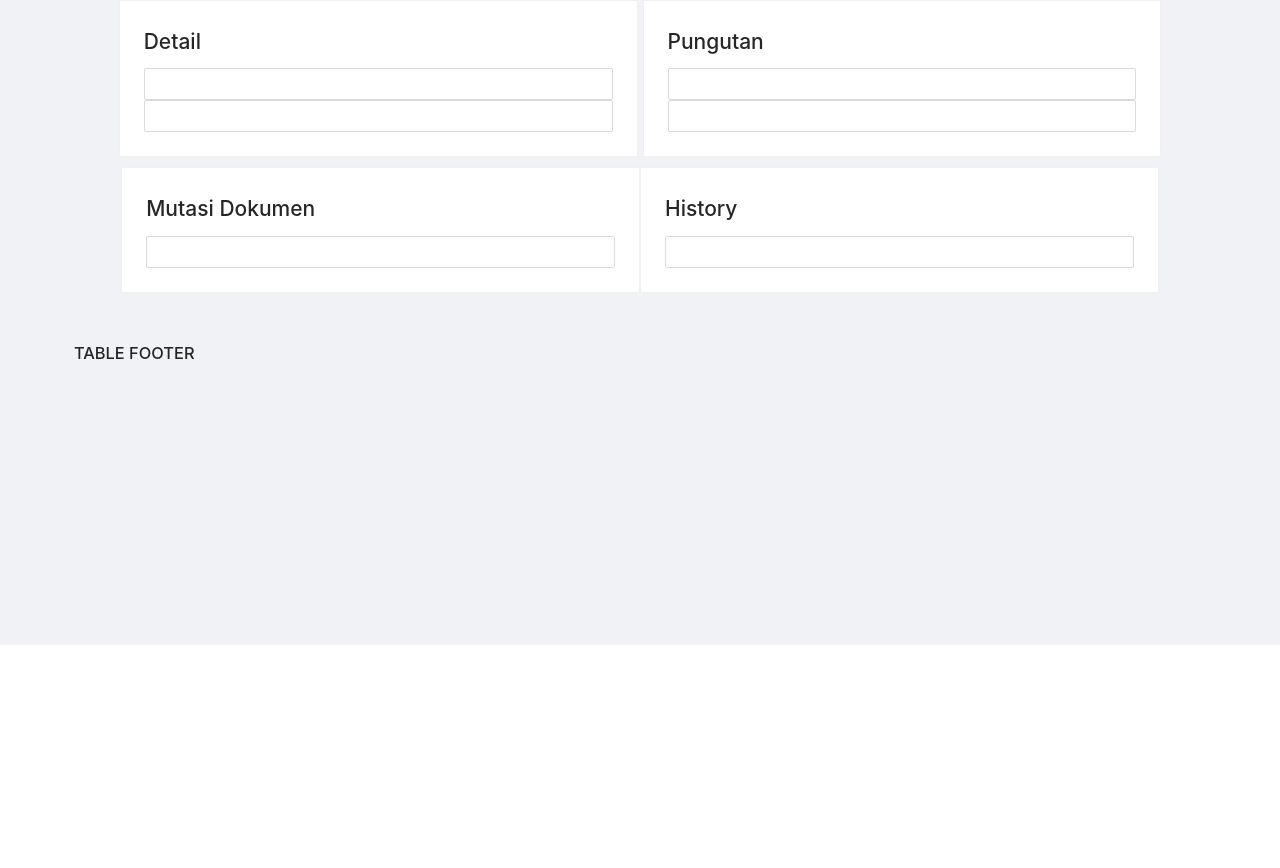
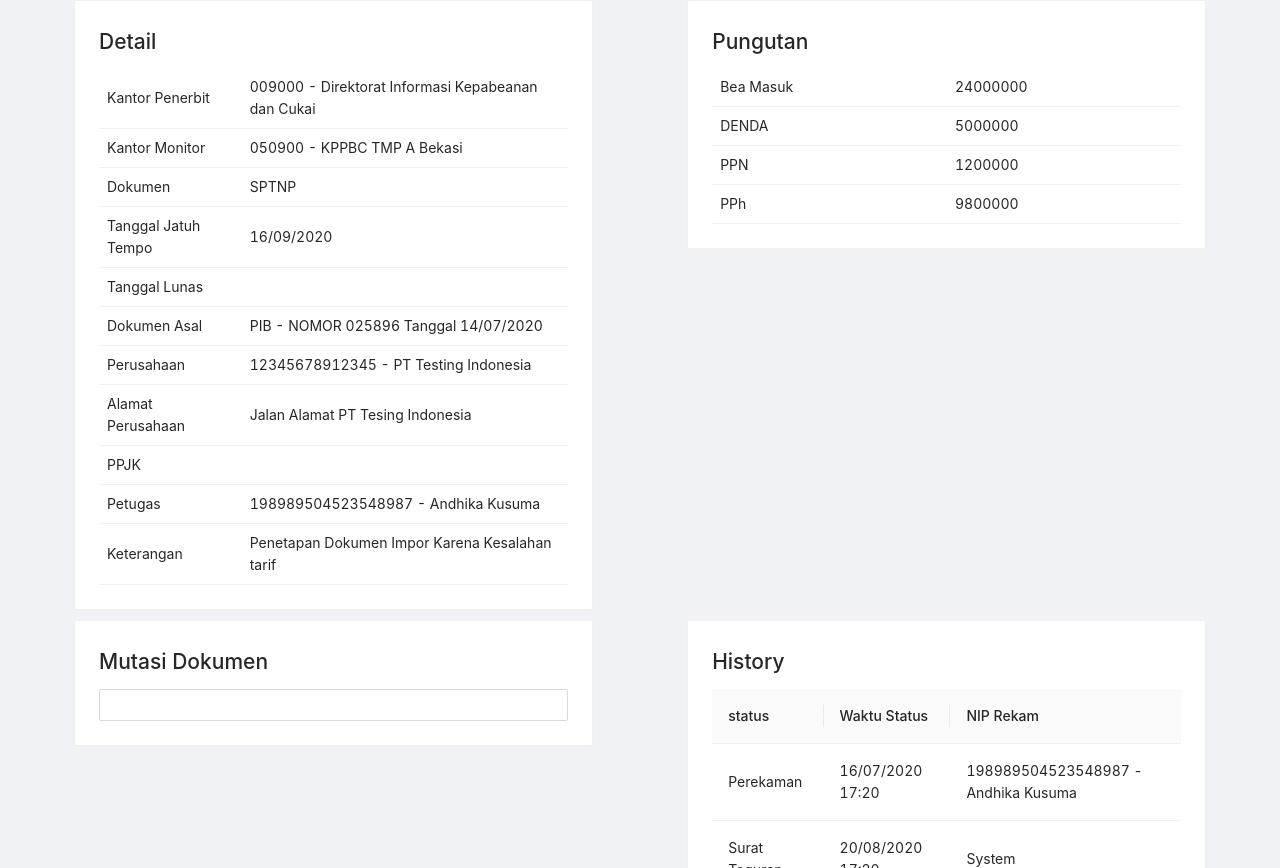
Before and after one commit to mannisar/SAPP-Beta, a React (Create React App) app: page / in a window 1280 px wide. Shown: the part 752-1620 px from the top of the page. Before the commit the page ends 1397 px from the top, so only its background shows below. Built offline with nearby package versions, Linux system fonts and the light colour scheme.

Commit message:
frame pungutan, detail timeline

```diff
--- a/src/pages/perbendaharaan/dashboard/BrowseDokumenPiutang/Detail.js
+++ b/src/pages/perbendaharaan/dashboard/BrowseDokumenPiutang/Detail.js
@@ -1,12 +1,70 @@
-import { React, Card, Input } from '../../libraries/dependencies'
+import { React, Card, Table} from '../../libraries/dependencies'
 
 
 export default function Detail() {
+    const data = [
+        {
+            judul: 'Kantor Penerbit',
+            nilai: '009000 - Direktorat Informasi Kepabeanan dan Cukai'
+        }, {
+            judul: 'Kantor Monitor',
+            nilai: '050900 - KPPBC TMP A Bekasi'
+        }, {
+            judul: 'Dokumen',
+            nilai: 'SPTNP'
+        },
+        {
+            judul: 'Tanggal Jatuh Tempo',
+            nilai: '16/09/2020'
+        },
+        {
+            judul: 'Tanggal Lunas',
+            nilai: null
+        },
+        {
+            judul: 'Dokumen Asal',
+            nilai: 'PIB - NOMOR 025896 Tanggal 14/07/2020'
+        },
+        {
+            judul: 'Perusahaan',
+            nilai: '12345678912345 - PT Testing Indonesia'
+        },
+        {
+            judul: 'Alamat Perusahaan',
+            nilai: 'Jalan Alamat PT Tesing Indonesia'
+        },
+        {
+            judul: 'PPJK',
+            nilai: null
+        },
+        {
+            judul: 'Petugas',
+            nilai: '198989504523548987 - Andhika Kusuma'
+        },
+        {
+            judul: 'Keterangan',
+            nilai: 'Penetapan Dokumen Impor Karena Kesalahan tarif'
+        }
+    ]
+
+
+
+
+    const columns = [
+        {
+            title: 'Judul',
+            dataIndex: 'judul',
+            key: 'judul',
+        }, {
+            title: 'Nilai',
+            dataIndex: 'nilai',
+            key: 'nilai',
+        }
+    ]
     return (
         <Card>
             <h2>Detail</h2>
-            <Input></Input>
-             <Input></Input>
+            <Table dataSource={data} pagination={false} showHeader={false} columns={columns} size='small'/>
         </Card>
     )
 }
--- a/src/pages/perbendaharaan/dashboard/BrowseDokumenPiutang/History.js
+++ b/src/pages/perbendaharaan/dashboard/BrowseDokumenPiutang/History.js
@@ -1,12 +1,40 @@
-import { React, Card, Input } from '../../libraries/dependencies'
+import { React, Card, Table } from '../../libraries/dependencies'
 
 
 export default function History() {
+    const data = [
+        {
+            status: 'Perekaman',
+            waktuStatus: '16/07/2020 17:20',
+            nipRekam: '198989504523548987 - Andhika Kusuma'
 
+        },
+        {
+            status: 'Surat Teguran',
+            waktuStatus: '20/08/2020 17:20',
+            nipRekam: 'System'
+
+        }
+    ]
+    const column = [
+        {
+            title: 'status',
+            dataIndex: 'status',
+            key: 'status',
+        }, {
+            title: 'Waktu Status',
+            dataIndex: 'waktuStatus',
+            key: 'waktuStatus',
+        }, {
+            title: 'NIP Rekam',
+            dataIndex: 'nipRekam',
+            key: 'nipRekam',
+        }
+    ]
     return (
         <Card>
             <h2>History</h2>
-            <Input></Input>
+            <Table dataSource={data} columns={column} />
         </Card>
     )
 }
--- a/src/pages/perbendaharaan/dashboard/BrowseDokumenPiutang/Pungutan.js
+++ b/src/pages/perbendaharaan/dashboard/BrowseDokumenPiutang/Pungutan.js
@@ -1,13 +1,88 @@
-import { React, Card, Input, Table } from '../../libraries/dependencies'
+import { React, Card, Table} from '../../libraries/dependencies'
 
 
 export default function Pungutan() {
 
+    const dataAwal = [
+        {
+            judul: 'Bea Masuk',
+            nilai: 24000000
+        }, {
+            judul: 'Bea Keluar',
+            nilai: null
+        }, {
+            judul: 'BM AD',
+            nilai: null
+        },
+        {
+            judul: 'BM ADs',
+            nilai: null
+        },
+        {
+            judul: 'BM TP',
+            nilai: null
+        },
+        {
+            judul: 'BM TPs',
+            nilai: null
+        },
+        {
+            judul: 'CTEM',
+            nilai: null
+        },
+        {
+            judul: 'CMEA',
+            nilai: null
+        },
+        {
+            judul: 'CEA',
+            nilai: null
+        },
+        {
+            judul: 'DENDA',
+            nilai: 5000000
+        },
+        {
+            judul: 'BUNGA',
+            nilai: null
+        },
+        {
+            judul: 'PPN',
+            nilai: 1200000
+        },
+        {
+            judul: 'PPnBM',
+            nilai: null
+        },
+        {
+            judul: 'PPh',
+            nilai: 9800000
+        },
+        {
+            judul: 'BUNGA PPN',
+            nilai: null
+        }
+    ]
+
+    const newData = dataAwal.filter(data => {
+        return data.nilai !== null
+    })
+
+    const column = [
+        {
+            title: 'judul',
+            dataIndex: 'judul',
+            key: 'judul',
+        }, {
+            title: 'nilai',
+            dataIndex: 'nilai',
+            key: 'nilai',
+        }
+    ]
     return (
         <Card>
             <h2>Pungutan</h2>
-            <Input></Input>
-            <Input></Input>
+            <Table size={"small"} pagination={false} dataSource={newData} showHeader={false} columns={column} />
         </Card>
     )
 }
--- a/src/pages/perbendaharaan/dashboard/BrowseDokumenPiutang/index.js
+++ b/src/pages/perbendaharaan/dashboard/BrowseDokumenPiutang/index.js
@@ -4,7 +4,7 @@ import Detail from './Detail'
 import Timeline from './Timeline'
 import History from './History'
 import MutasiDokumen from './MutasiDokumen'
-const { Content } = Layout
+// const { Content } = Layout
 
 const columns = [
     {
@@ -167,7 +167,8 @@ function BrowseDokumenPiutang() {
         <Layout>
             <Row justify='center'>
                 <Col span={24}>
-                <Card>
+                    <Card>
+                        <h3>BROWSE DOKUMEN PIUTANG</h3>
                     <Table columns={columns} dataSource={data} size="small" scroll={{ x: 1500 }} />
                 </Card>
                 </Col>
@@ -177,7 +178,7 @@ function BrowseDokumenPiutang() {
                     <Timeline />
                 </Col>
             </Row>
-            <Row justify='center' style={{ marginTop: '10px' }}>
+            <Row justify='space-between' style={{ marginTop: '10px' }}>
                 <Col span={11} style={{marginRight: '5px'}}>
                     <Detail />
                 </Col>
@@ -185,7 +186,7 @@ function BrowseDokumenPiutang() {
                     <Pungutan />
                 </Col>
             </Row>
-            <Row justify='center' style={{ marginTop: '10px' }}>
+            <Row justify='space-between' style={{ marginTop: '10px' }}>
                 <Col span={11}>
                     <MutasiDokumen />
                 </Col>
--- a/src/pages/perbendaharaan/index.js
+++ b/src/pages/perbendaharaan/index.js
@@ -13,7 +13,7 @@ function Perbendaharaan() {
             <Content style={{ padding: '0 50px', marginTop: 50 }}>
                 <Layout className="site-layout-background" style={{ padding: '24px' }}>
                     <Content style={{ minHeight: 280 }}>
-                        <h3>BROWSE DOKUMEN PIUTANG</h3>
+
                         <BrowseDokumenPiutang />
                     </Content>
                 </Layout>
```
